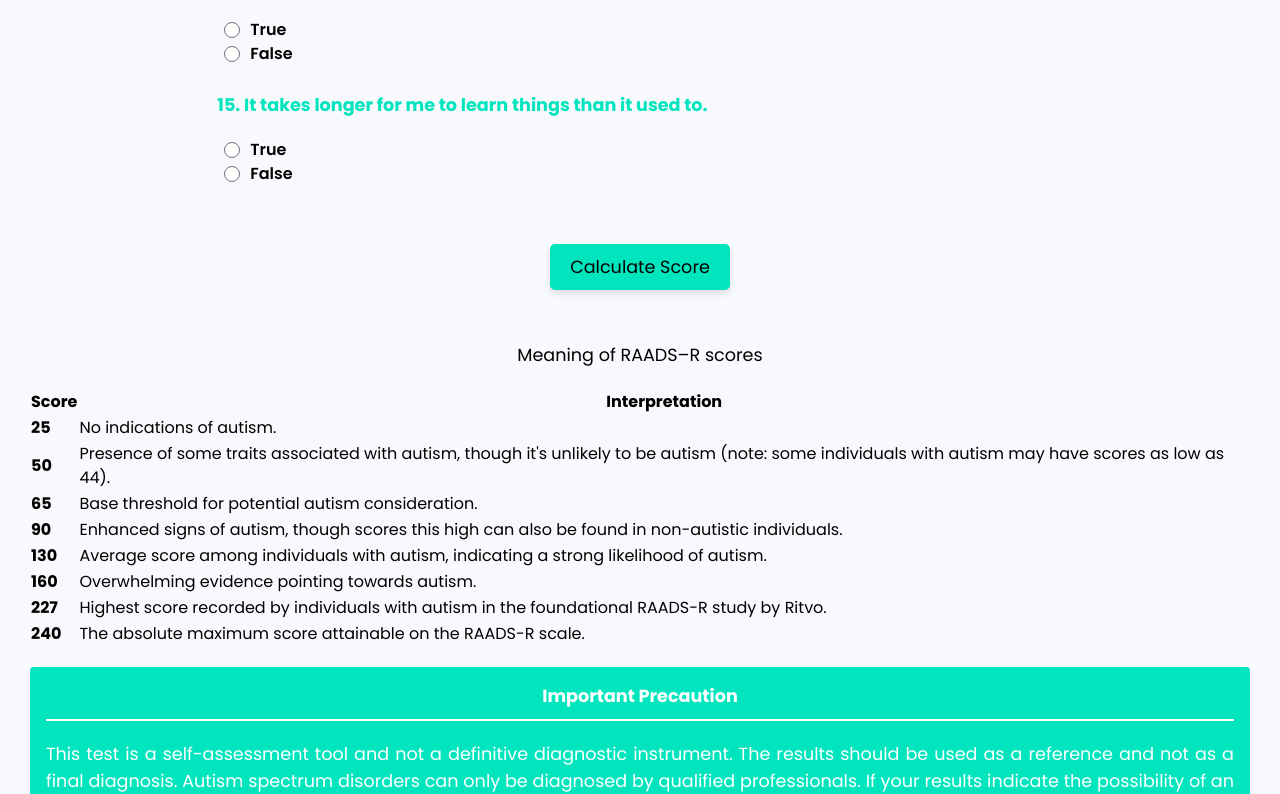
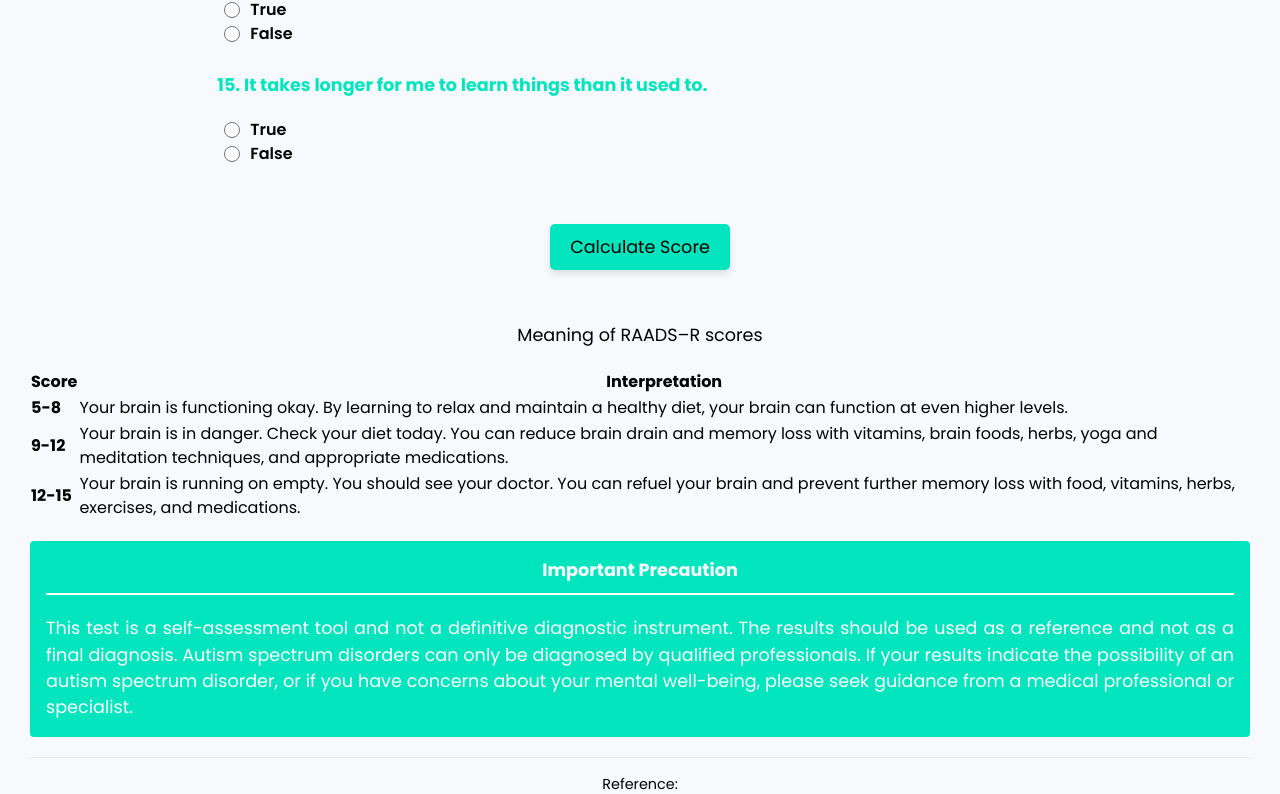
Before and after one commit to sMouaad/FinalCourseProject, a React (Vite) app in the folder App/Web/Home/: page /alzheimer in a window 1280 px wide. Shown: the part 1991-2785 px from the top of the page. Built offline with nearby package versions, Linux system fonts and the light colour scheme.

Commit message:
fixed page, and changed text

```diff
--- a/App/Web/Home/src/Alzheimer.jsx
+++ b/App/Web/Home/src/Alzheimer.jsx
@@ -1,6 +1,7 @@
 import React, { useState, useEffect } from 'react';
 import Brain from "./assets/brain.svg";
-
+import { FaArrowLeft } from "react-icons/fa";
+import { Link } from "react-router-dom";
 
 const Alzheimer = () => {
     const [questions, setQuestions] = useState([
@@ -46,7 +47,7 @@ const Alzheimer = () => {
 
         if (answered !== questionsCount) {
             setScoreDisplay("Please answer all the questions!");
-            setScoreColor('text-danger');
+            setScoreColor('red');
         } else {
             setScoreDisplay('');
             setScoreColor('');
@@ -68,8 +69,8 @@ const Alzheimer = () => {
     };
 
     return (
-        <div className="container mt-5" style={{ fontFamily: 'Poppins, sans-serif', backgroundColor: '#f7f9fc', display: 'flex', flexDirection: 'column', alignItems: 'center', padding: '30px', BorderRadius: '8px' }}>
-
+        <div style={{ fontFamily: 'Poppins, sans-serif', backgroundColor: '#f7f9fc', display: 'flex', flexDirection: 'column', alignItems: 'center', padding: '30px', BorderRadius: '8px' }}>
+            <Link className="flex absolute items-center left-8 text-slate-700 hover:text-green-400 transition-all ease-linear top-4 gap-2 cursor-pointer h-fit" to="/"><FaArrowLeft /> Go back </Link>
             <div className="text-center mb-4">
                 <img src={Brain} alt="Logo" className="logo" style={{ width: '100%', maxWidth: '100px', height: 'auto', margin: '0 auto 20px', display: 'block', transition: 'transform 0.3s' }}
                 onMouseOver={(e) => e.currentTarget.style.transform = 'scale(1.1)'}
@@ -77,10 +78,10 @@ const Alzheimer = () => {
                 />
             </div>
 
-            <h2 className="text-center mb-4" style={{ color: '#444', fontWeight: '700', marginBottom: '30px', textShadow: '0 1px 3px rgba(0, 0, 0, 0.1)' }}>Ritvo Autism Asperger Diagnostic Scale-Revised (RAADS-R)</h2>
+            <h2 className="text-center mb-4" style={{ color: '#444', fontWeight: '700', marginBottom: '30px', textShadow: '0 1px 3px rgba(0, 0, 0, 0.1)' }}>ALZHEIMER'S RESEARCH & PREVENTION FOUNDATION MEMORY QUIZ</h2>
 
             <div className="description bg-light p-4 rounded mb-4" style={{ fontSize: '1.1em', boxShadow: '0 4px 8px rgba(0, 0, 0, 0.08)', borderRadius: '8px', marginTop: '20px', textAlign: 'justify' }}>
-                <p>The Ritvo Autism Asperger Diagnostic Scale-Revised (RAADS-R) is a tool used to assist the diagnosis of autism spectrum disorders in adults. It's designed to measure the presence and severity of autism-related symptoms. This self-test provides a preliminary measure and is not intended as a diagnostic tool.</p>
+                <p>The Memory Quiz can put your mind at ease about misplacing your car keys occasionally, or it can motivate you to consult with your doctor. The question to ask if you seem to be misplacing your car keys more often is “When you find your keys, then do you remember that you put them there in the first place?”</p>
             </div>
 
             <div id="app" style={{ marginBottom: '30px', display: 'flex', flexDirection: 'column' }}>
@@ -100,7 +101,7 @@ const Alzheimer = () => {
             </div>
 
             <button onClick={calculateScore} id="calculateScore" className="btn btn-primary mt-3" style={{ backgroundColor: '#00E5BD', border: 'none', borderRadius: '5px' , padding: '10px 20px', fontSize: '1.1em', boxShadow: '0 4px 6px rgba(0, 0, 0, 0.1)', transition: 'background-color 0.3s' }}>Calculate Score</button>
-            <p className={`mt-3 ${scoreColor}`} id="scoreDisplay">
+            <p className={`mt-3`} id="scoreDisplay" style={{ color: {scoreColor}}}>
                 {scoreDisplay}
             </p>
 
@@ -115,36 +116,16 @@ const Alzheimer = () => {
                     </thead>
                     <tbody>
                         <tr>
-                            <td style={{ fontWeight: 'bold' }}>25</td>
-                            <td>No indications of autism.</td>
+                            <td style={{ fontWeight: 'bold' }}>5-8</td>
+                            <td>Your brain is functioning okay. By learning to relax and maintain a healthy diet, your brain can function at even higher levels.</td>
                         </tr>
                         <tr>
-                            <td style={{ fontWeight: 'bold' }}>50</td>
-                            <td>Presence of some traits associated with autism, though it's unlikely to be autism (note: some individuals with autism may have scores as low as 44).</td>
+                            <td style={{ fontWeight: 'bold' }}>9-12</td>
+                            <td>Your brain is in danger. Check your diet today. You can reduce brain drain and memory loss with vitamins, brain foods, herbs, yoga and meditation techniques, and appropriate medications.</td>
                         </tr>
                         <tr>
-                            <td style={{ fontWeight: 'bold' }}>65</td>
-                            <td>Base threshold for potential autism consideration.</td>
-                        </tr>
-                        <tr>
-                            <td style={{ fontWeight: 'bold' }}>90</td>
-                            <td>Enhanced signs of autism, though scores this high can also be found in non-autistic individuals.</td>
-                        </tr>
-                        <tr>
-                            <td style={{ fontWeight: 'bold' }}>130</td>
-                            <td>Average score among individuals with autism, indicating a strong likelihood of autism.</td>
-                        </tr>
-                        <tr>
-                            <td style={{ fontWeight: 'bold' }}>160</td>
-                            <td>Overwhelming evidence pointing towards autism.</td>
-                        </tr>
-                        <tr>
-                            <td style={{ fontWeight: 'bold' }}>227</td>
-                            <td>Highest score recorded by individuals with autism in the foundational RAADS-R study by Ritvo.</td>
-                        </tr>
-                        <tr>
-                            <td style={{ fontWeight: 'bold' }}>240</td>
-                            <td>The absolute maximum score attainable on the RAADS-R scale.</td>
+                            <td style={{ fontWeight: 'bold' }}>12-15</td>
+                            <td>Your brain is running on empty. You should see your doctor. You can refuel your brain and prevent further memory loss with food, vitamins, herbs, exercises, and medications.</td>
                         </tr>
                     </tbody>
                 </table>
@@ -158,8 +139,8 @@ const Alzheimer = () => {
             <footer className="mt-5 p-4 bg-light" style={{ borderTop: '1px solid #e7e7e7', fontSize: '0.9em' }}>
                 <p className="text-center">Reference:</p>
                 <p className="text-center">
-                    Ritvo, R. A., Ritvo, E. R., Guthrie, D., Ritvo, M. J., Hufnagel, D. H., McMahon, W., ... & Eloff, J. (2011). The Ritvo Autism Asperger Diagnostic Scale-Revised (RAADS-R): A Scale to Assist the Diagnosis of Autism Spectrum Disorder in Adults: An International Validation Study. Journal of Autism and Developmental Disorders, 41(8), 1076-1089.
-                    <a href="https://link.springer.com/article/10.1007/s10803-010-1133-5" target="_blank" rel="noopener noreferrer" style={{ color: '#00E5BD', textDecoration: 'underline' }}>View Source</a>
+                The Alzheimer’s Research and Prevention Foundation is a leading global Alzheimer’s disease (AD) prevention organization, funding some of the most significant integrative medicine research on Alzheimer’s prevention , while providing educational outreach to laypeople, healthcare providers and caregivers on the 4 Pillars of Alzheimer’s Prevention®.
+                    <a href="https://alzheimersprevention.org/alzheimers-info/memory-quiz/" target="_blank" rel="noopener noreferrer" style={{ color: '#00E5BD', textDecoration: 'underline' }}>View Source</a>
                 </p>
             </footer>
         </div>
```
